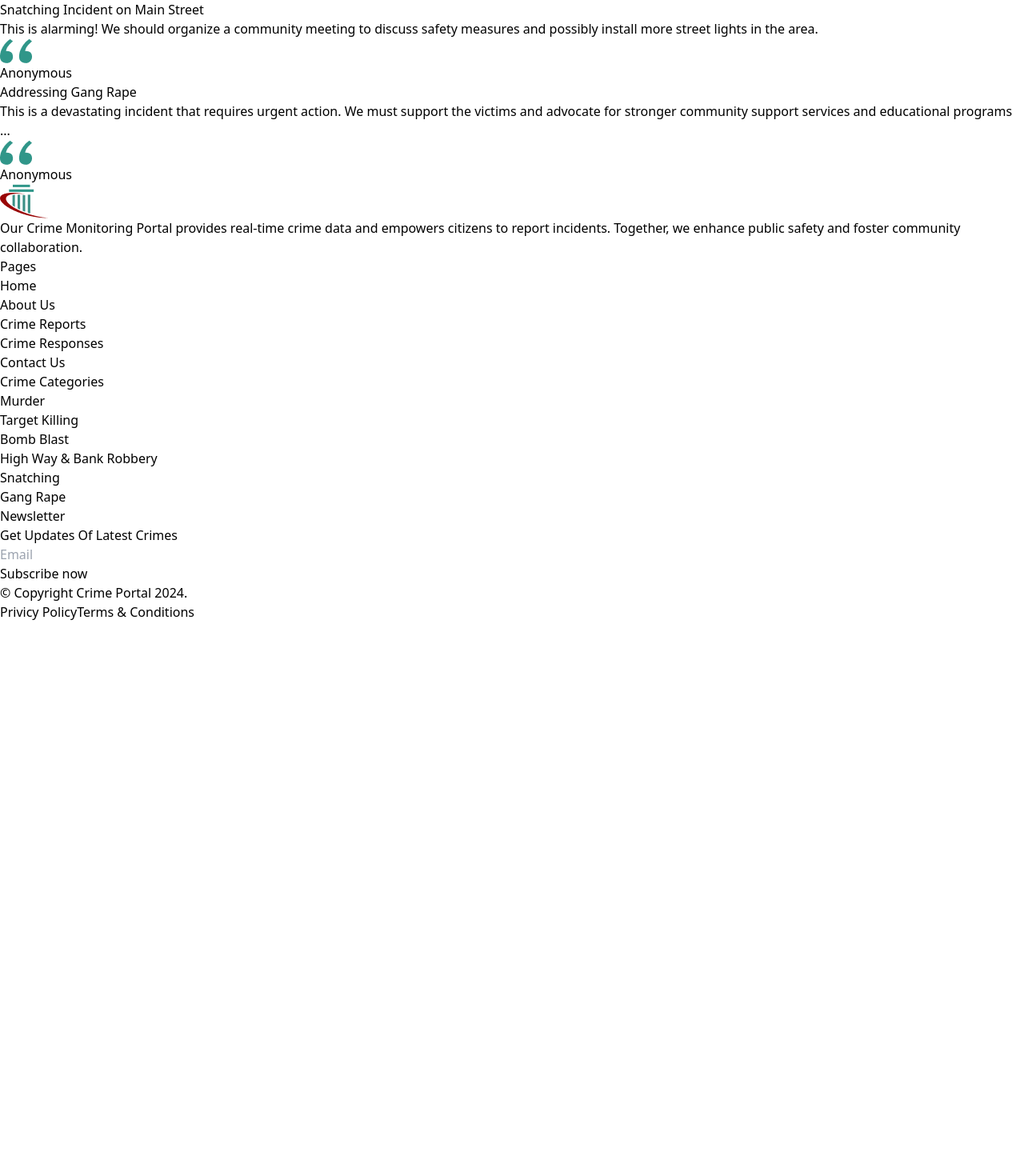
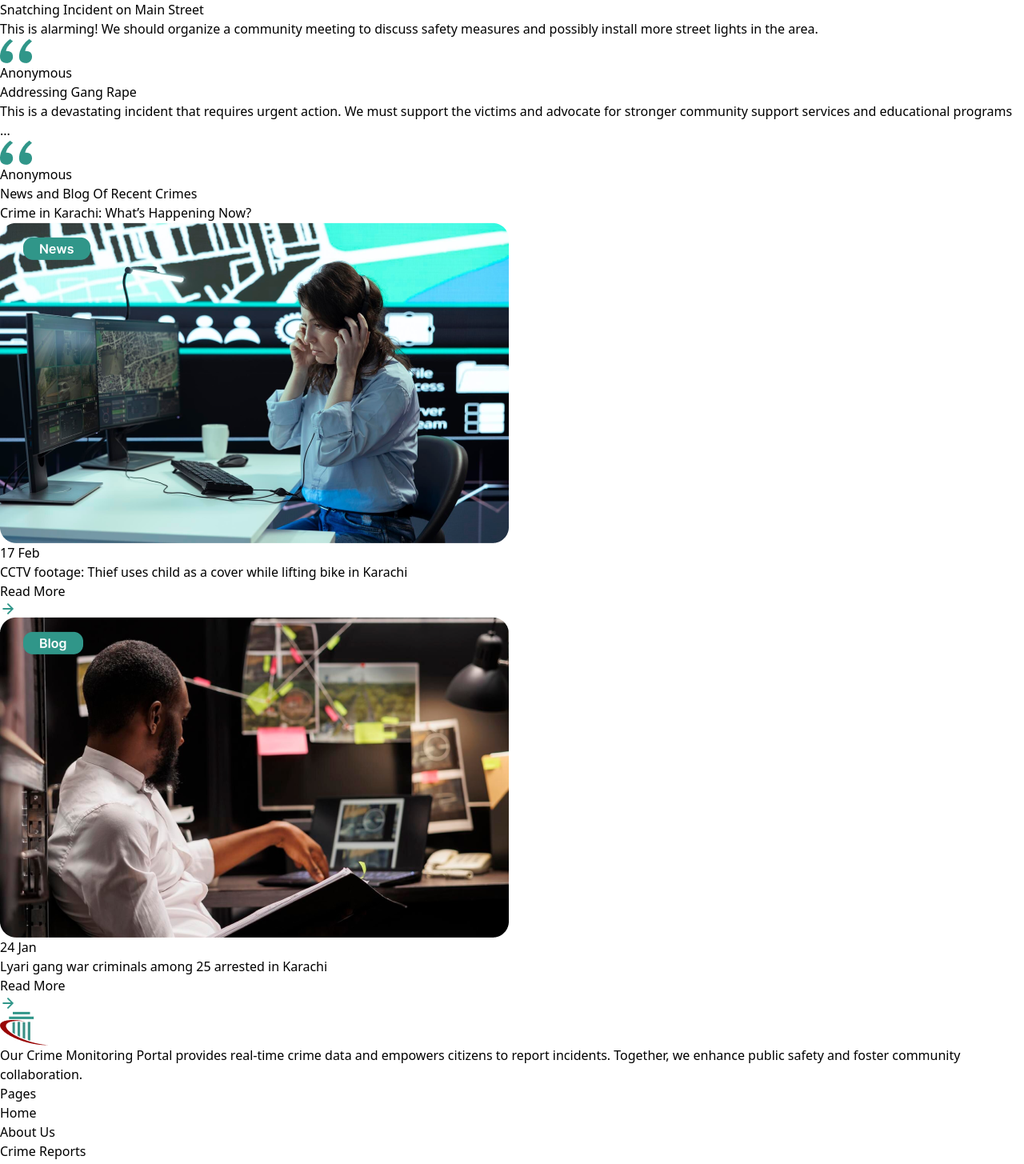
Before and after one commit to mudassirarif17/crime-report, a React (Vite) app: page / in a window 1280 px wide. Shown: the part 1250-2705 px from the top of the page at 80% size. Before the commit the page ends 2027 px from the top, so only its background shows below. Built offline with nearby package versions, Linux system fonts and the light colour scheme.

Commit message:
home page is ready

```diff
--- a/src/Pages/Home.jsx
+++ b/src/Pages/Home.jsx
@@ -3,6 +3,9 @@ import Layout from "../Pages/Layout";
 import bookmark from "../assets/bookmark.png";
 import cardLogo from "../assets/crime-card-icon.png";
 import quotes from "../assets/Quotes.png";
+import blog1 from "../assets/blog1.png";
+import blog2 from "../assets/blog2.png";
+import arrow from "../assets/arrow-right.png";
 
 
 
@@ -97,7 +100,7 @@ const Home = () => {
           </div>
         </div>
 
-        <div className="response-people bg-[#dffaf6] my-10">
+        <div className="response-people bg-[#dffaf6] mt-10">
             <h1 className='text-center font-bold text-4xl py-5'>Response From People On Complaints</h1>
             <p className='text-center font-light'>At eu lobortis pretium tincidunt amet lacus ut aenean aliquet. Blandit a massa elementum id ...</p>
           <div class="grid w-[85%] mx-auto cols-1 md:grid-cols-3 gap-4 py-10">
@@ -147,6 +150,38 @@ const Home = () => {
           </div>
         </div>
 
+        <div className='news-and-blog w-[90vw]  mx-auto my-10'>
+          <div className="desc">
+            <h1 className='text-xl md:text-3xl font-bold'>News and Blog Of Recent Crimes</h1>
+            <p className='py-3 text-sm md:text-md font-light'>Crime in Karachi: What’s Happening Now?</p>
+          </div>
+          <div className="btm my-4 flex flex-col md:flex-row justify-between">
+            <div className="btm-left w-[100%] md:w-[48%]">
+              <img src={blog2} alt="" />
+              <div className="desc py-2 px-2">
+                <p className="date text-sm font-light">17 Feb</p>
+                <h1 className='font-bold text-lg md:text-2xl'>CCTV footage: Thief uses child as a cover while lifting bike in Karachi
+                </h1>
+                <div className='flex gap-2 items-center my-2'>
+                  <h1 className='text-[#309689] text-sm md:text-md font-semibold'>Read More</h1>
+                  <img src={arrow} alt="" />
+                </div>
+              </div>
+            </div>
+            <div className="btm-right w-[100%] md:w-[48%]">
+              <img src={blog1} alt="" />
+              <div className="desc py-2 px-2">
+                <p className="date text-sm font-light">24 Jan</p>
+                <h1 className='font-bold text-lg md:text-2xl'>Lyari gang war criminals among 25 arrested in Karachi</h1>
+                <div className='flex gap-2 items-center my-2'>
+                  <h1 className='text-[#309689] text-sm md:text-md font-semibold'>Read More</h1>
+                  <img src={arrow} alt="" />
+                </div>
+              </div>
+            </div>
+          </div>
+        </div>
+
       </div>
     </Layout>
   )
```
Also changed, not shown: src/assets/blog1.png (added), src/assets/blog2.png (added).
